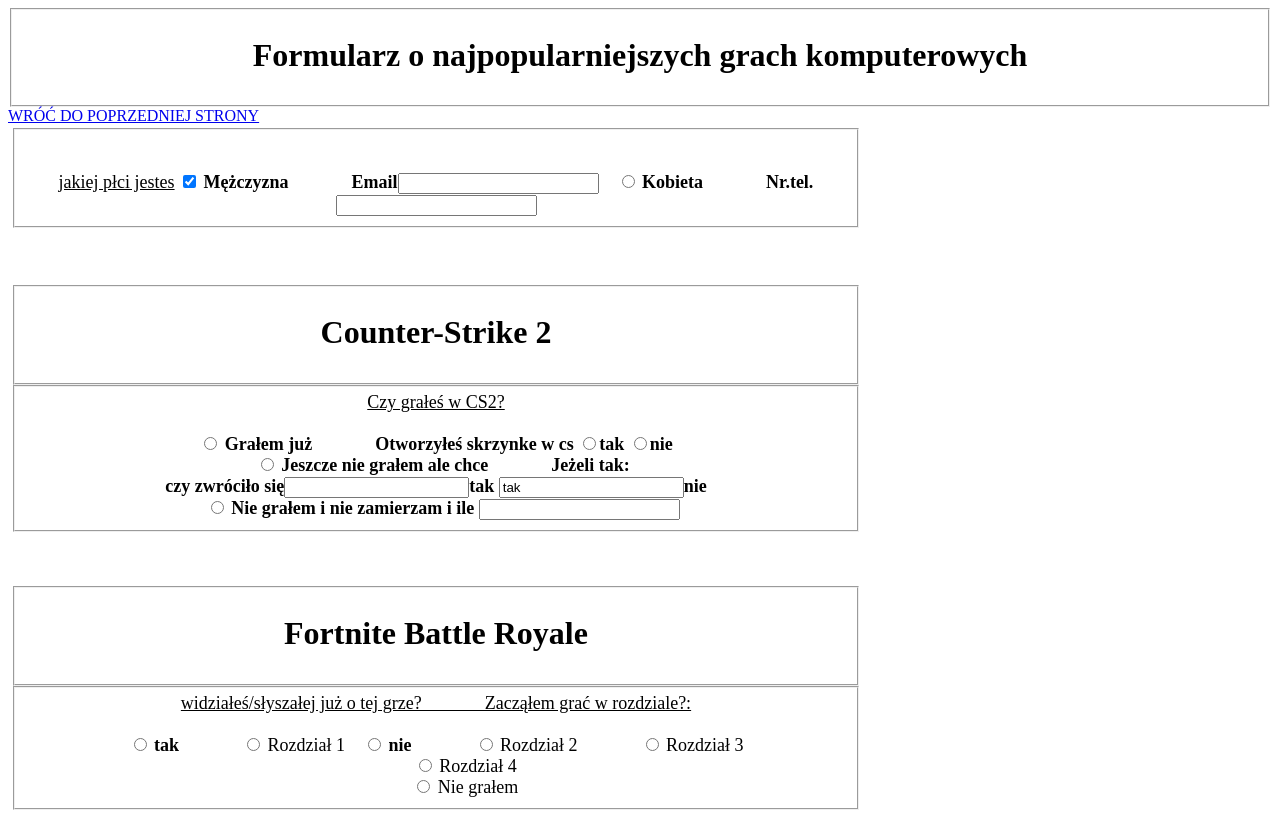
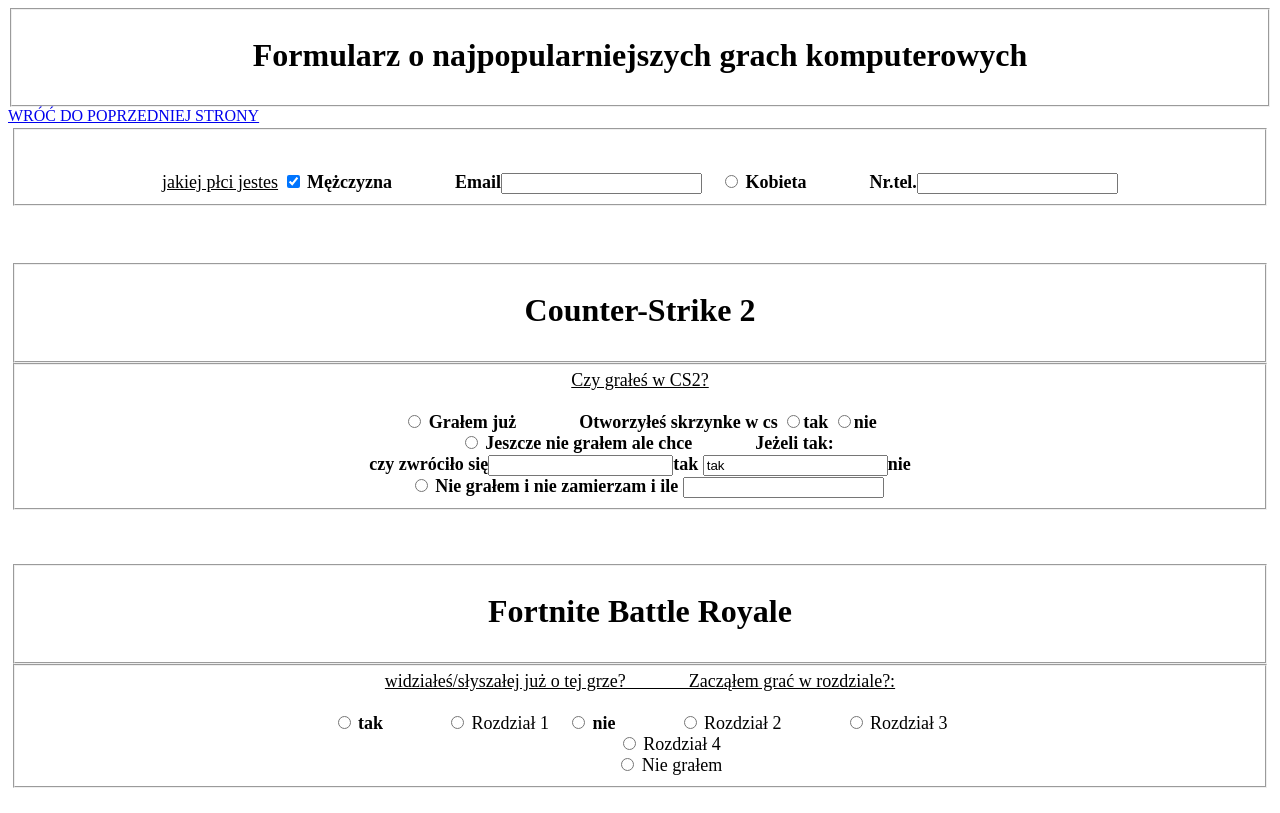
Before and after one commit to konradYT/Konrad.github.io, a plain HTML site: page formularz_graczyk.html in a window 1280 px wide. Shown: the top 813 px of the page. Drawn offline with Linux system fonts and the light colour scheme.

Commit message:
Update formularz_graczyk.html

```diff
--- a/formularz_graczyk.html
+++ b/formularz_graczyk.html
@@ -12,9 +12,9 @@
 </fieldset >
   <TABLE>
 <TR>
- <TD width=850>
+ <TD width=1700>
 
-<fieldset width="1000">
+<fieldset>
 <br><br>
 <center><font size=4><nobr><u>jakiej płci jestes</u></nobr>
 <input type="checkbox" checked> <b>Mężczyzna</b> &nbsp&nbsp&nbsp&nbsp&nbsp&nbsp&nbsp&nbsp&nbsp&nbsp&nbsp&nbsp <b>Email</b><input name="imeil" size="22">  </input>
@@ -27,7 +27,7 @@
   <fieldset bgcolor="grey">
 <center size="20"><h1>Counter-Strike 2</h1></center>
 </fieldset>
-  <fieldset width="1000">
+  <fieldset>
     <center><font size=4><nobr><u>Czy grałeś w CS2?</u></nobr>
 <br><br>
 
@@ -40,7 +40,7 @@
     </font></center>
   </fieldset>
    <br><br><br>
-<fieldset width="1000">
+<fieldset>
     <center size="20"><h1>Fortnite Battle Royale</h1></center>
 </fieldset>
   <fieldset >
```
